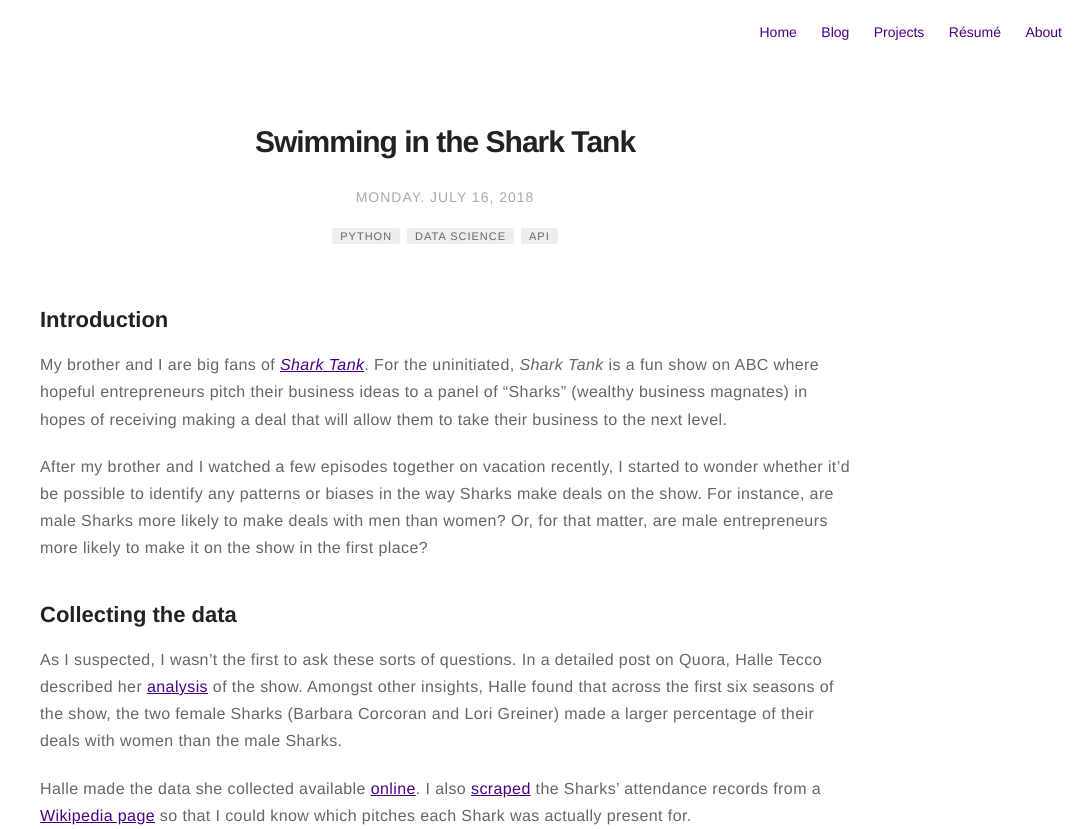
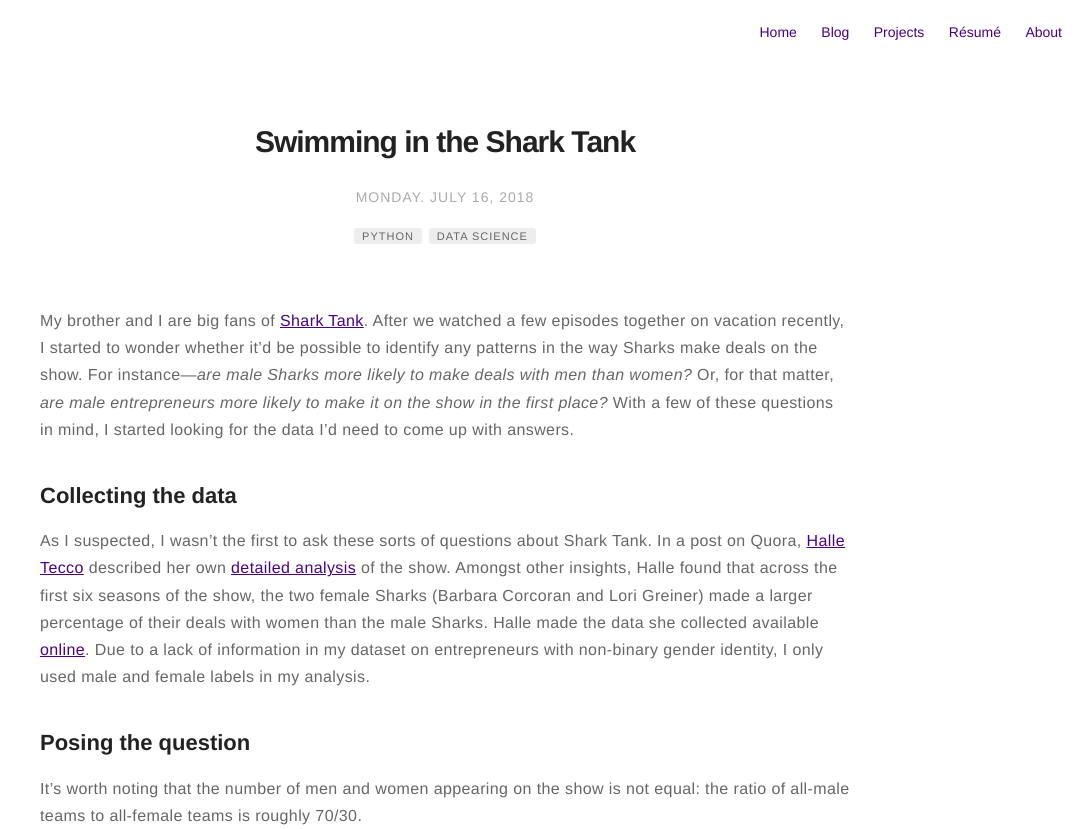
Before and after one commit to johnwmillr/johnwmillr.github.io, a Jekyll site: the page built from _posts/2018-07-30-shark-tank-analysis.markdown, in a window 1280 px wide and 1400 px high. Shown: the top 829 px of the window, without its empty margins (195-1280 px from the left). Built offline with Jekyll 4.4.1, drawn with Linux system fonts in a browser that asks for light colours; comment, search, counter and statistics services are not loaded; some of the changed text lies outside the part shown; grey boxes are pictures that could not be loaded.

Commit message:
Rewrite Shark Tank post

```diff
--- a/_posts/2018-07-30-shark-tank-analysis.markdown
+++ b/_posts/2018-07-30-shark-tank-analysis.markdown
@@ -5,41 +5,35 @@
 tag:
 - python
 - data science
-- API
 category: blog
 author: john
 image: assets/images/sharktank_gender.png
-description: Playing with Shark Tank data
+description: Examining gender imbalances in deals on Shark Tank
 ---
 
-## Introduction
-<!-- Intro / interest in Shark Tank / description of show -->
-My brother and I are big fans of [*Shark Tank*](https://abc.go.com/shows/shark-tank). For the uninitiated, *Shark Tank* is a fun show on ABC where hopeful entrepreneurs pitch their business ideas to a panel of "Sharks" (wealthy business magnates) in hopes of receiving making a deal that will allow them to take their business to the next level.
+My brother and I are big fans of [Shark Tank](https://abc.go.com/shows/shark-tank). After we watched a few episodes together on vacation recently, I started to wonder whether it'd be possible to identify any patterns in the way Sharks make deals on the show. For instance&mdash;*are male Sharks more likely to make deals with men than women?* Or, for that matter, *are male entrepreneurs more likely to make it on the show in the first place?* With a few of these questions in mind, I started looking for the data I'd need to come up with answers.
 
-<!-- Pose the problem / question -->
-After my brother and I watched a few episodes together on vacation recently, I started to wonder whether it'd be possible to identify any patterns or biases in the way Sharks make deals on the show. For instance, are male Sharks more likely to make deals with men than women? Or, for that matter, are male entrepreneurs more likely to make it on the show in the first place?
+## Collecting the data
+As I suspected, I wasn't the first to ask these sorts of questions about Shark Tank. In a post on Quora, [Halle Tecco](https://twitter.com/halletecco) described her own [detailed analysis](https://www.quora.com/What-have-you-learned-from-watching-the-television-program-Shark-Tank/answer/Halle-Tecco) of the show. Amongst other insights, Halle found that across the first six seasons of the show, the two female Sharks (Barbara Corcoran and Lori Greiner) made a larger percentage of their deals with women than the male Sharks. Halle made the data she collected available [online](https://docs.google.com/spreadsheets/d/1Lr0gi_QJB_JU0lBMjJ7WiBRxA0loml1FlM-KlmKsaEY/edit#gid=0). Due to a lack of information in my dataset on entrepreneurs with non-binary gender identity, I only used male and female labels in my analysis.
 
-## Collecting the data
-<!-- Describe Tecco's analysis -->
-As I suspected, I wasn't the first to ask these sorts of questions. In a detailed post on Quora, Halle Tecco described her [analysis](https://www.quora.com/What-have-you-learned-from-watching-the-television-program-Shark-Tank/answer/Halle-Tecco) of the show. Amongst other insights, Halle found that across the first six seasons of the show, the two female Sharks (Barbara Corcoran and Lori Greiner) made a larger percentage of their deals with women than the male Sharks.
+## Posing the question
+It's worth noting that the number of men and women appearing on the show is not equal: the ratio of all-male teams to all-female teams is roughly 70/30.
 
-Halle made the data she collected available [online](https://docs.google.com/spreadsheets/d/1Lr0gi_QJB_JU0lBMjJ7WiBRxA0loml1FlM-KlmKsaEY/edit#gid=1213351262). I also [scraped](https://github.com/johnwmillr/SharkTank/blob/master/scrapeSharkTankData.ipynb) the Sharks' attendance records from a [Wikipedia page](https://en.wikipedia.org/wiki/List_of_Shark_Tank_episodes) so that I could know which pitches each Shark was actually present for.
+![Gender representation on *SharkTank*](/assets/images/gender_ratios.png){: .center-image }
 
-## Posing a question
-<!-- Okay, cut to the chase. What's this post about? -->
-It's worth noting that the percentage of men and women appearing on the show is not 50/50---the ratio of all-male teams to all-female teams is closer to 70/30. I was curious to see how the Sharks' funding probabilities might change if I accounted for this imbalance.
+I was curious to see how each Shark's funding probabilities might change after accounting for this skewed ratio. As I thought through different ways to measure this effect, I kept asking myself the same question&mdash;*what percentage of pitches from either gender did each Shark make a deal with?*
 
-The question I kept asking myself was, "what percentage of offers from either gender did each Shark make a deal with?". In other words, if a Shark heard pitches from 100 men and 100 women, how many of either gender did they then make a deal with? Posing the question in this way allows us to account for an unequal number of male and female entrepreneurs appearing on the show.
+![Funding probability metric](/assets/images/metric3-01.png){: .center-image }
 
-By combining the deal data from Halle's analysis with the attendance records I scraped from Wikipedia, I was able to answer the question I posed above.
+I needed a bit more data to be able to answer my question. Luckily, there is a [Wikipedia page](https://en.wikipedia.org/wiki/List_of_Shark_Tank_episodes) that provides short descriptions of each Shark Tank episode. I used [Beautiful Soup](https://www.crummy.com/software/BeautifulSoup/) to [scrape](https://github.com/johnwmillr/SharkTank/blob/master/scrapeSharkTankData.ipynb) the attendance records for each of the main Sharks on the show. By combining Halle's deal data with the attendance records I collected, I was able to determine how often each Shark made deals with the male and female entrepreneurs they heard pitches from.
 
 [![Funding on *SharkTank* by gender](/assets/images/shark_tank_funding.png){: .center-image }](https://www.reddit.com/r/dataisbeautiful/comments/8wr8ko/funding_probabilities_on_shark_tank_grouped_by/)
 
-Each bar represents the percent of entrepreneurs of a given gender that the Shark made a deal with. For example, Mark Cuban made deals with 20.2% of the women and 17.1% of the men whose pitches he saw on the show.
+Each bar represents the percent of entrepreneurs of a given gender that the Shark made deals with. For example, Mark Cuban made deals with 20.2% of the women and 17.1% of the men he heard pitches from.
 
 ## Discussion
-It's important to consider what question this graph is actually answering. Can we conclude from this graph that Corcoran and Herjavec somehow discriminate against male and female entrepreneurs respectively? Of course not. It's impossible (irresponsible even!) to look at a single variable (gender, in this case) and attempt to make sweeping generalizations about the show. And this graph does not attempt to make a broad conclusion! It simply presents the data (accurately) and allows the viewer to draw their own conclusions.
+The main conclusion to draw from the graph is that certain Sharks do not make deals with men and women at equal rates. The next step is to ask what might be contributing to this imbalance. The wrong step is to jump to the conclusion that the Sharks are acting on sexist motivations.
 
-In my mind, the simple conclusion to draw from this graph is that there are gender imbalances in the deals certain Sharks make. The obvious next step is to ask questions about what might be contributing to this imbalance. The *wrong* step is to immediately conclude that the Sharks are sexist and avoiding deals with entrepreneurs of a gender different from their own.
+Clearly, there are many factors at play here. For one, Barbara Corcoran and Robert Herjavec - the Sharks with the largest funding biases - tend to invest in completely different industries (food/beverage and tech, respectively). Additionally, the data I collected do not contain information on which Sharks made offers that were rejected, meaning my graph does not account for potential biases on behalf of the entrepreneurs.
 
-As pointed out in [numerous comments](https://www.reddit.com/r/dataisbeautiful/comments/8wr8ko/funding_probabilities_on_shark_tank_grouped_by/e1y6wly/) on my Reddit post, there are many factors at play here. For one, Barbara Corcoran invests primarily in the food and beverage companies and Robert Herjavec in tech, two industries with quite different demographics. Additionally, the data I collected did not contain information on which Sharks made offers that were not accepted, meaning my graph does not account for the potential bias on behalf of the entrepreneurs, in terms of who they choose to accept a deal from.
+Season 10 of Shark Tank premiers this October. ABC's [promo](https://abc.go.com/shows/shark-tank/news/updates/shark-tank-season-10-premiere-date-time) for the show claims that "[The Sharks] will once again give people from all walks of life the chance to chase the American dream". I'm looking forward to the premiere as much as anyone else. But with this analysis in mind, I'll think a bit more about who gets to walk onto the show - and leave with a deal.
--- a/_sass/base/general.sass
+++ b/_sass/base/general.sass
@@ -109,7 +109,7 @@
 	font-size: 1.2rem
 	line-height: 2rem
 	overflow: auto
-	background: #dbe1f175
+	background: unquote('#dbe1f175')
 	border: 1px solid #b7b2b2
 	border-radius: 4px
 
```
